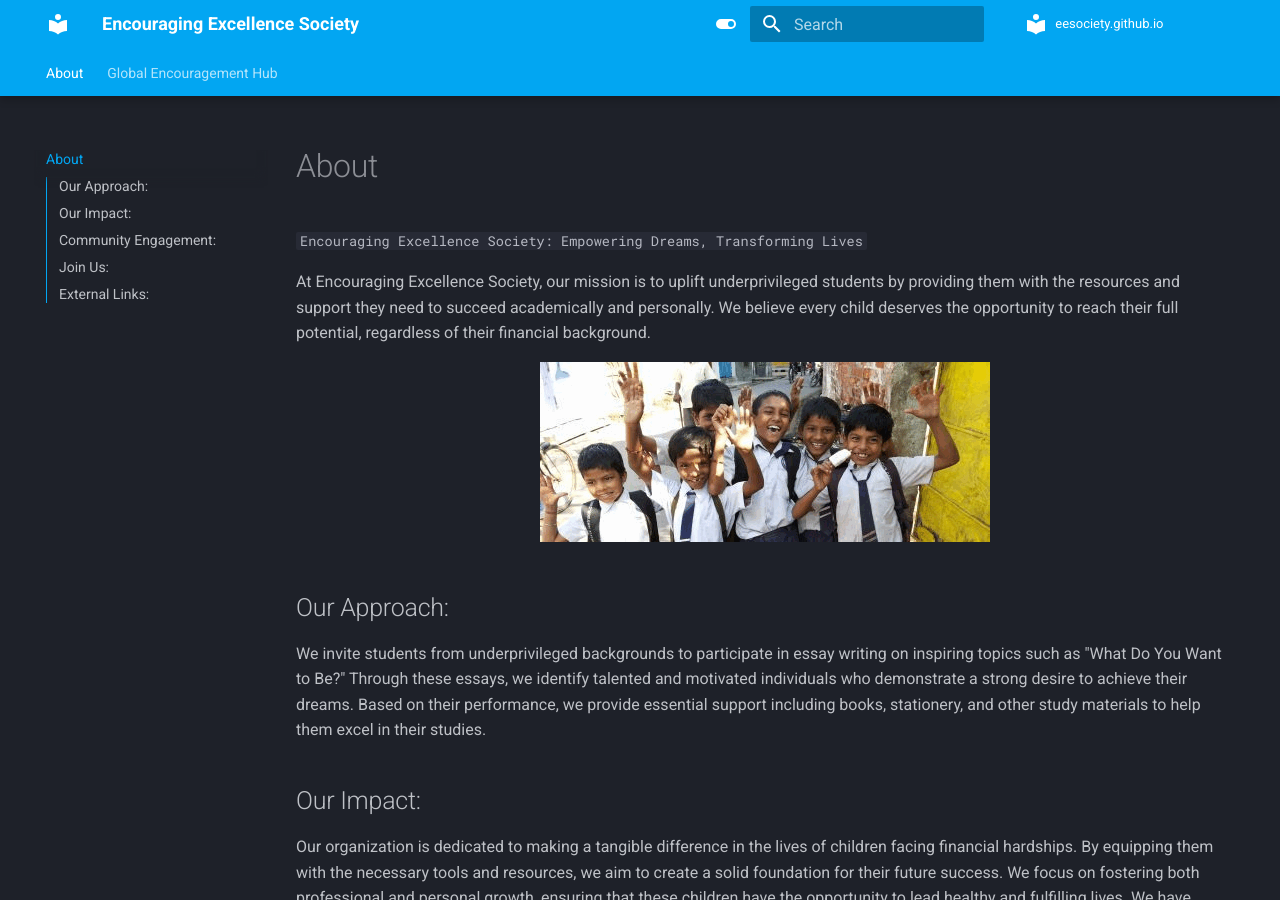
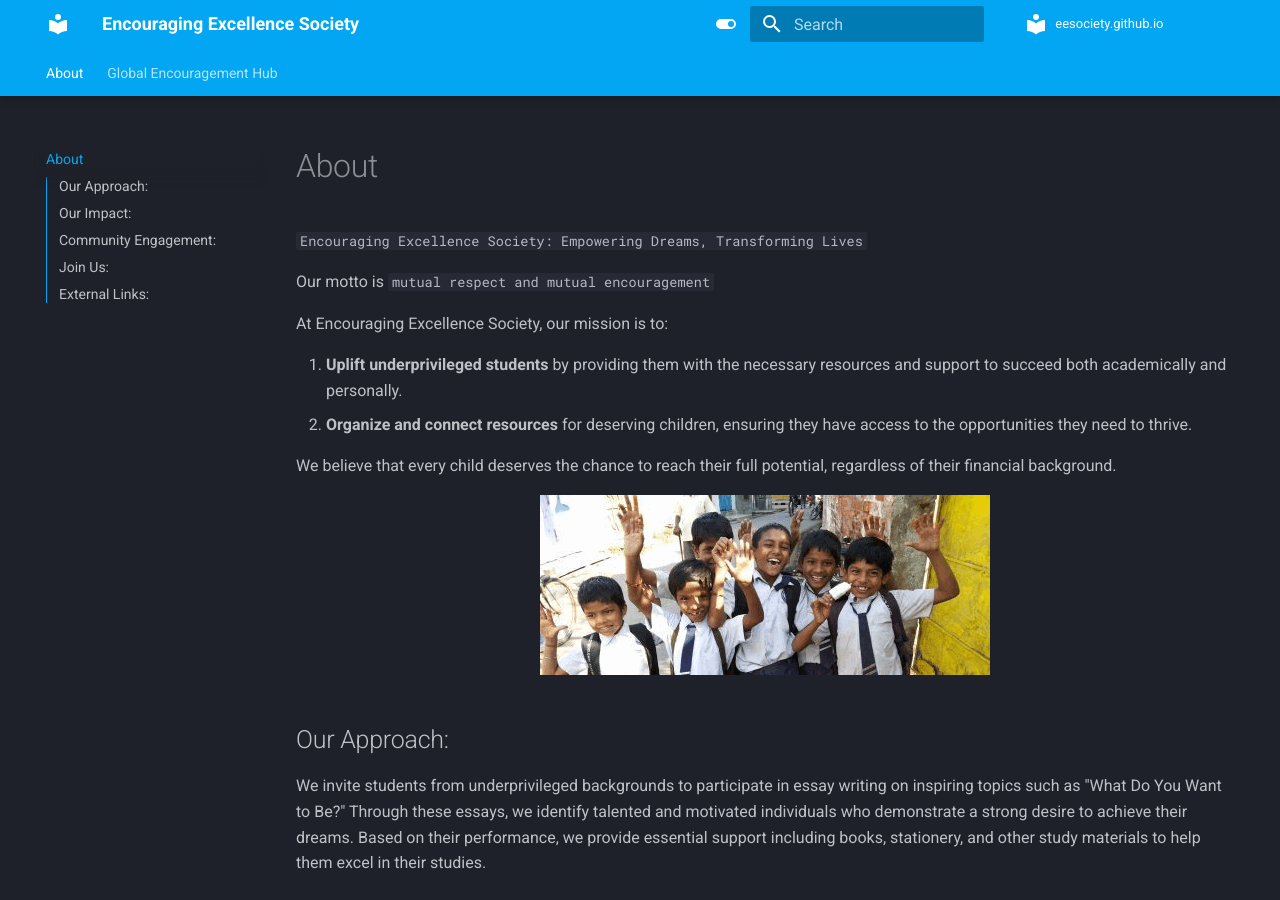
Before and after one commit to eesociety/eesociety.github.io, an MkDocs documentation site: the page built from docs/index.md, in a window 1280 px wide and 900 px high. Built offline with MkDocs 1.6.1 and Material for MkDocs 9.7.7, drawn with Linux system fonts in a browser that asks for light colours; comment, search, counter and statistics services are not loaded.

Commit message:
Update index.md

```diff
--- a/docs/index.md
+++ b/docs/index.md
@@ -2,7 +2,15 @@
 
 `Encouraging Excellence Society: Empowering Dreams, Transforming Lives`
 
-At Encouraging Excellence Society, our mission is to uplift underprivileged students by providing them with the resources and support they need to succeed academically and personally. We believe every child deserves the opportunity to reach their full potential, regardless of their financial background.
+Our motto is `mutual respect and mutual encouragement`
+
+At Encouraging Excellence Society, our mission is to:
+
+1. <b>Uplift underprivileged students</b> by providing them with the necessary resources and support to succeed both academically and personally.
+2. <b>Organize and connect resources</b> for deserving children, ensuring they have access to the opportunities they need to thrive.
+
+
+We believe that every child deserves the chance to reach their full potential, regardless of their financial background.
 
 <div align="center">
 
```
